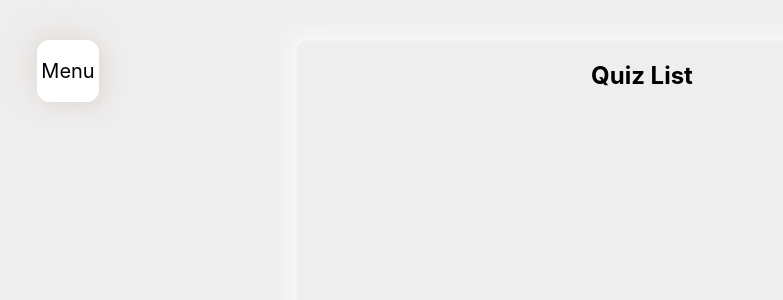
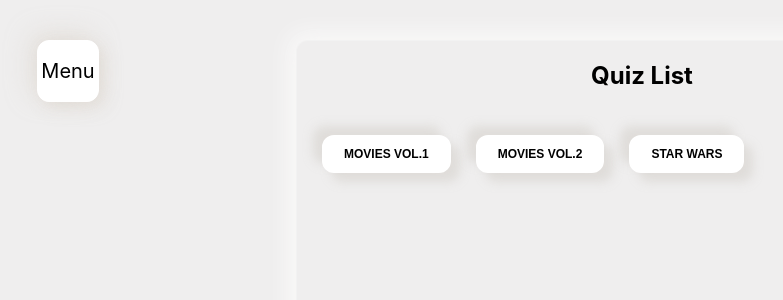
Before and after one commit to ivaneroshkin/movies-quiz, a React (Create React App) app: page / in a window 1280 px wide. Shown: the top 300 px of the page, without its empty margins (3-786 px from the left). Built offline with nearby package versions, Linux system fonts and the light colour scheme.

Commit message:
feat: update menu drawer and fill quiz list

```diff
--- a/src/App.tsx
+++ b/src/App.tsx
@@ -12,7 +12,7 @@
       <Switch>
         <Route exact path="/" component={QuizList} />
         <Route path="/auth" component={Auth} />
-        <Route path="/quiz" component={Quiz} />
+        <Route path="/quiz/:id" component={Quiz} />
       </Switch>
     </Layout>
   );
--- a/src/components/FinishedQuiz/FinishedQuiz.tsx
+++ b/src/components/FinishedQuiz/FinishedQuiz.tsx
@@ -1,4 +1,6 @@
 import React from 'react';
+import { Link } from 'react-router-dom';
+
 import classes from './FinishedQuiz.module.css';
 import Button from '../UI/Button/Button';
 
@@ -33,7 +35,9 @@
         <Button onClick={props.onRetry} type="primary">
           Retry
         </Button>
-        <Button type="success">Other quiz</Button>
+        <Link to={'/'}>
+          <Button type="success">Quiz List</Button>
+        </Link>
       </div>
     </div>
   );
--- a/src/components/UI/Button/Button.module.css
+++ b/src/components/UI/Button/Button.module.css
@@ -45,3 +45,11 @@
 .primary {
   color: rgb(7, 79, 173);
 }
+
+.linked {
+  box-shadow: -9px -9px 10px 0 #d1cdc780, 9px 9px 10px 0 #d1cdc780;
+}
+
+.linked:hover {
+  box-shadow: -4px -4px 5px 0 #d1cdc780, 4px 4px 5px 0 #d1cdc780;
+}
--- a/src/components/UI/Drawer/Drawer.module.css
+++ b/src/components/UI/Drawer/Drawer.module.css
@@ -9,7 +9,7 @@
   border: solid 1px rgba(255, 255, 255, 0.2);
   box-shadow: -6px -6px 25px 0 rgba(49, 48, 48, 0.83),
     6px 6px 16px 0 rgba(3, 3, 3, 0.5);
-  padding: 50px 20px;
+  padding: 0px 20px;
   box-sizing: border-box;
   background: #fff;
   transform: translateY(0px);
@@ -20,6 +20,12 @@
 .Drawer.close {
   transform: translateY(-600px);
   box-shadow: none;
+}
+
+.Drawer h2 {
+  text-align: center;
+  color: black;
+  margin-bottom: 50px;
 }
 
 .Drawer ul {
@@ -38,7 +44,7 @@
 
 .Drawer ul li a {
   color: #363d54;
-  font-size: 30px;
+  font-size: 14px;
   text-decoration: none;
   background-color: #fff;
   position: relative;
@@ -48,5 +54,5 @@
 
 .Drawer ul li a:hover,
 .active {
-  opacity: 0.7;
+  color: #000;
 }
--- a/src/components/UI/Drawer/Drawer.tsx
+++ b/src/components/UI/Drawer/Drawer.tsx
@@ -20,7 +20,7 @@
 const links: Array<Link> = [
   { to: '/', label: 'Quiz List', exact: true },
   { to: '/auth', label: 'Auth', exact: false },
-  { to: '/quiz', label: 'Main Quiz', exact: false },
+  { to: '/quiz/1', label: 'Main Quiz', exact: false },
 ];
 
 class Drawer extends Component<DrawerProps, DrawerState> {
@@ -54,6 +54,7 @@
     return (
       <>
         <nav className={cls.join(' ')}>
+          <h2>Menu</h2>
           <ul>{this.renderLinks()}</ul>
         </nav>
         {this.props.isOpen ? <Backdrop onClick={this.props.onClose} /> : null}
--- a/src/containers/QuizList/QuizList.module.css
+++ b/src/containers/QuizList/QuizList.module.css
@@ -22,3 +22,18 @@
   box-shadow: -6px -6px 25px 0 rgba(255, 255, 255, 0.83),
     6px 6px 16px 0 rgba(217, 210, 200, 0.5);
 }
+
+.QuizList ul {
+  display: flex;
+  list-style: none;
+  margin: 0;
+  padding: 20px;
+}
+
+.QuizList ul li {
+  margin: 5px;
+}
+
+.QuizList ul li a {
+  color: #363d54;
+}
--- a/src/containers/QuizList/QuizList.tsx
+++ b/src/containers/QuizList/QuizList.tsx
@@ -1,17 +1,41 @@
 import React, { Component } from 'react';
+import { NavLink } from 'react-router-dom';
 import classes from './QuizList.module.css';
 
+import Button from '../../components/UI/Button/Button';
+
 interface QuizListProps {}
-interface QuizListState {}
+interface QuizListState {
+  linksList: Array<object>;
+}
 
 class QuizList extends Component<QuizListProps, QuizListState> {
-  state = {};
+  state = {
+    linksList: [
+      { id: 1, theme: 'Movies vol.1' },
+      { id: 2, theme: 'Movies vol.2' },
+      { id: 3, theme: 'Star wars' }
+    ],
+  };
+
+  renderQuizes() {
+    return [...this.state.linksList].map((link, index) => {
+      return (
+        <li key={index}>
+          <NavLink to={'/quiz/' + link.id}>
+            <Button type="linked">{link.theme}</Button>
+          </NavLink>
+        </li>
+      );
+    });
+  }
 
   render() {
     return (
       <div className={classes.QuizList}>
         <div className={classes.QuizListWrapper}>
           <h2>Quiz List</h2>
+          <ul>{this.renderQuizes()}</ul>
         </div>
       </div>
     );
```
